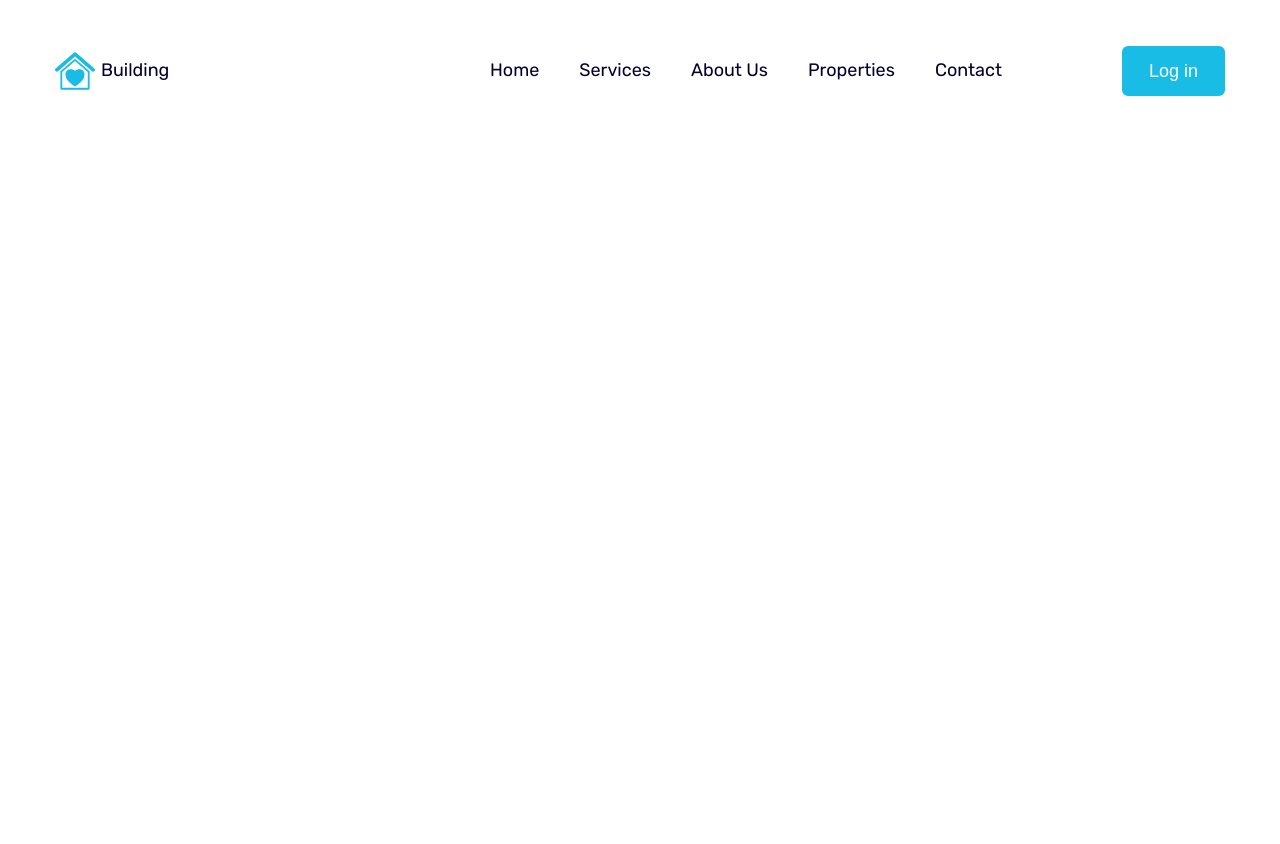
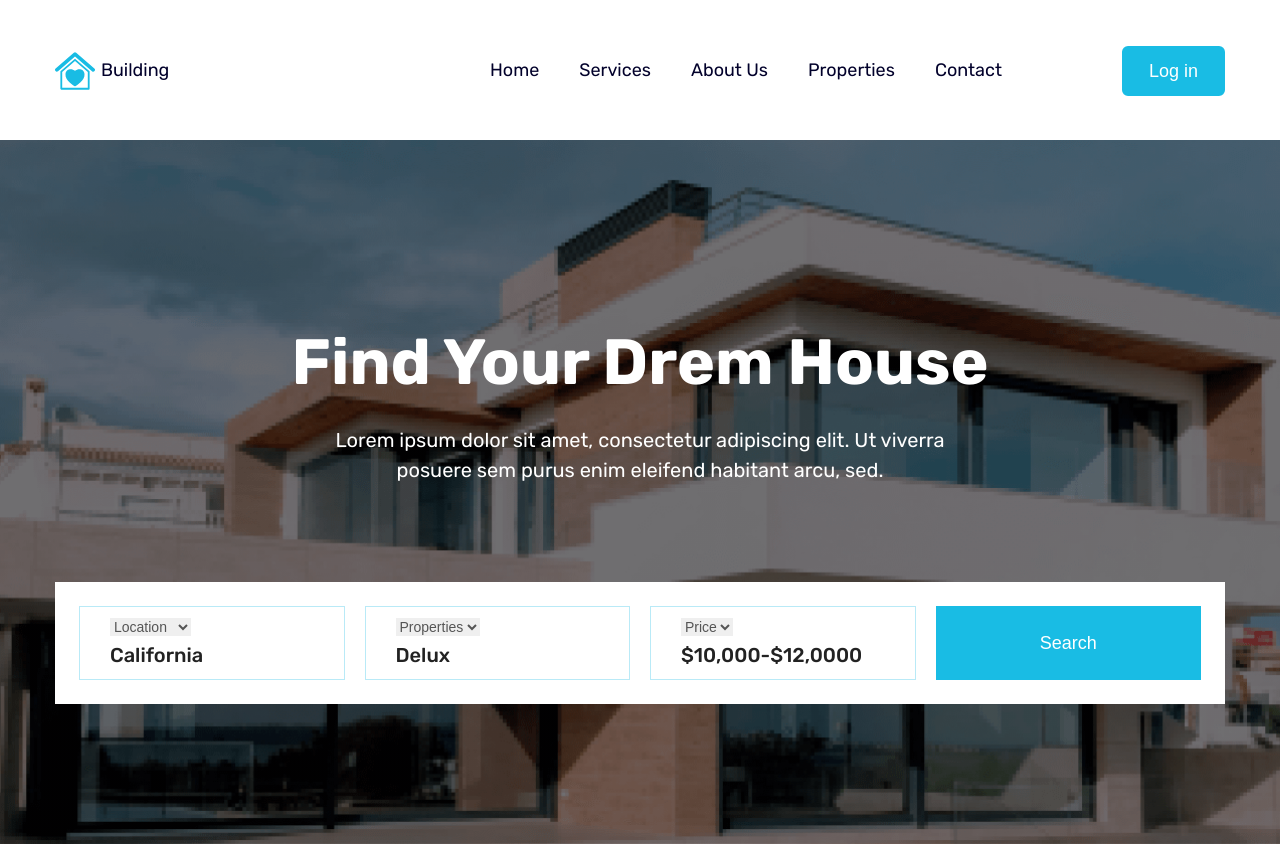
Before and after one commit to Lazizbek010/Building-misol-uchun, a plain HTML site: page index.html in a window 1280 px wide. Before the commit the page ends 800 px from the top, so only its background shows below. Drawn offline with Linux system fonts and the light colour scheme.

Commit message:
banner add

```diff
--- a/css/media.css
+++ b/css/media.css
@@ -8,8 +8,30 @@
       .bars{
             display: block;
       }
+      .banner{
+            padding: 110px 0 90px;
+      }
+      .banner__title {
+            font-size: 3.5rem;
+      }
 }
 
+@media (max-width:768px){
+      .banner{
+            padding: 90px 0;
+      }
+      .banner__title {
+            font-size: 2.8rem;
+            margin-bottom: 20px;
+            line-height: 120%;
+      }
+      .banner__desc{
+            font-size: 1rem;
+            line-height: 120%;
+            max-width: 100%;
+            margin: 0 auto 40px auto;
+      }
+}
 
 @media (max-width:500px){
       .nav{
--- a/css/style.css
+++ b/css/style.css
@@ -28,6 +28,8 @@
 :root {
       --light-clr: #fff;
       --dark-clr: #02012B;
+      --dark-clr2: #222222;
+      --dark-clr3: #555555;
       --primary-clr: #19BCE4;
       --bor-rad: 6px;
 }
@@ -58,12 +60,13 @@ body {
       transition: .3s linear;
 }
 
-.base-btn:hover{
+.base-btn:hover {
       background-color: transparent;
       color: var(--primary-clr);
       cursor: pointer;
 }
-.base-btn:active{
+
+.base-btn:active {
       opacity: 0.6;
 }
 
@@ -112,7 +115,8 @@ body {
       color: var(--dark-clr);
       position: relative;
 }
-.nav__list a::after{
+
+.nav__list a::after {
       display: block;
       content: '';
       width: 100%;
@@ -125,21 +129,87 @@ body {
       transform-origin: right;
       transition: transform 0.5s linear;
 }
-.nav__list a:hover::after{
+
+.nav__list a:hover::after {
       transform: scaleX(1);
       transform-origin: left;
 }
-.nav__list a:active{
+
+.nav__list a:active {
       opacity: 0.7;
 }
 
-.nav__btn{
+.nav__btn {
       padding: 11px 25px;
       border-radius: var(--bor-rad);
 }
-.bars{
+
+.bars {
       display: none;
 }
-.bars svg{
+
+.bars svg {
       font-size: 50px;
 }
+
+/* ----- BANNER ----- */
+.banner {
+      padding: 185px 0 140px;
+      background: linear-gradient(rgba(0, 0, 0, 0.56), rgba(0, 0, 0, 0.56)),
+            url('../images/bg-banner.png');
+      background-position: center;
+      background-repeat: no-repeat;
+      background-size: cover;
+      color: var(--light-clr);
+      text-align: center;
+}
+
+.banner__title {
+      font-size: 4rem;
+      font-weight: 700;
+      line-height: 75.84px;
+      margin-bottom: 24px;
+}
+
+.banner__desc {
+      font-size: 1.25rem;
+      font-weight: 400;
+      line-height: 30px;
+      max-width: 622px;
+      margin: 0 auto 97px auto;
+}
+
+.banner__info {
+      width: 100%;
+      background-color: var(--light-clr);
+      padding: 24px;
+      display: grid;
+      gap: 20px;
+      grid-template-columns: repeat(auto-fill, minmax(259px, 1fr));
+}
+
+.banner__info-item {
+      border: 0.5px solid rgba(25, 187, 228, 0.3);
+      padding: 10px 30px;
+      text-align: start;
+}
+
+.banner__info-item select {
+      font-size: 0.875rem;
+      font-weight: 400;
+      line-height: 16.59px;
+      color: var(--dark-clr3);
+      border: none;
+}
+
+.banner__info-item h3 {
+      font-size: 1.25rem;
+      font-weight: 500;
+      line-height: 23.7px;
+      color: var(--dark-clr2);
+      margin-top: 8px;
+}
+.banner-btn{
+      width: 100%;
+      padding: 23px 0;
+}
--- a/index.html
+++ b/index.html
@@ -34,6 +34,37 @@
             </nav>
       </header>
 
+      <main>
+            <section class="banner">
+                  <div class="container">
+                        <h1 class="banner__title">Find Your Drem House</h1>
+                        <p class="banner__desc">Lorem ipsum dolor sit amet, consectetur adipiscing elit. Ut viverra posuere sem purus enim eleifend habitant arcu, sed.</p>
+                        <div class="banner__info">
+                              <div class="banner__info-item">
+                                    <select name="" id="">
+                                          <option value="">Location</option>
+                                          <option value="">Location2</option>
+                                          <option value="">Location3</option>
+                                    </select>
+                                    <h3>California</h3>
+                              </div>
+                              <div class="banner__info-item">
+                                    <select name="" id="">
+                                          <option value="">Properties</option>
+                                    </select>
+                                    <h3>Delux</h3>
+                              </div>
+                              <div class="banner__info-item">
+                                    <select name="" id="">
+                                          <option value="">Price</option>
+                                    </select>
+                                    <h3>$10,000-$12,0000</h3>
+                              </div>
+                              <button class="base-btn banner-btn">Search</button>
+                        </div>
+                  </div>
+            </section>
+      </main>
 
 
 </body>
```
Also changed, not shown: images/bg-banner.png (added).
